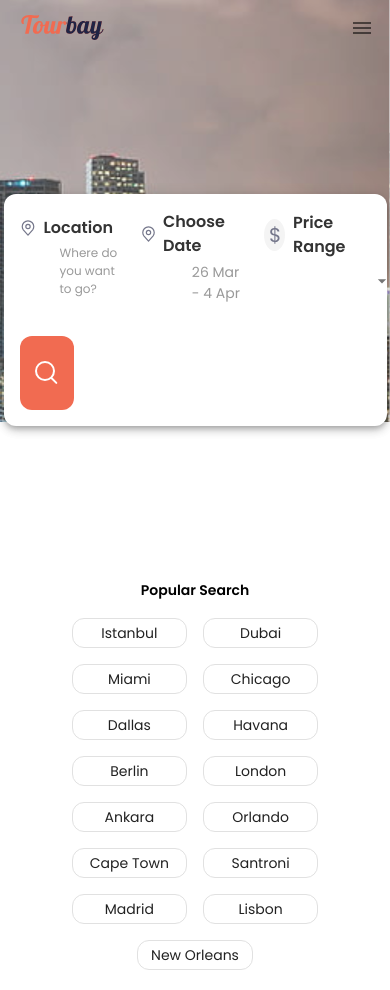
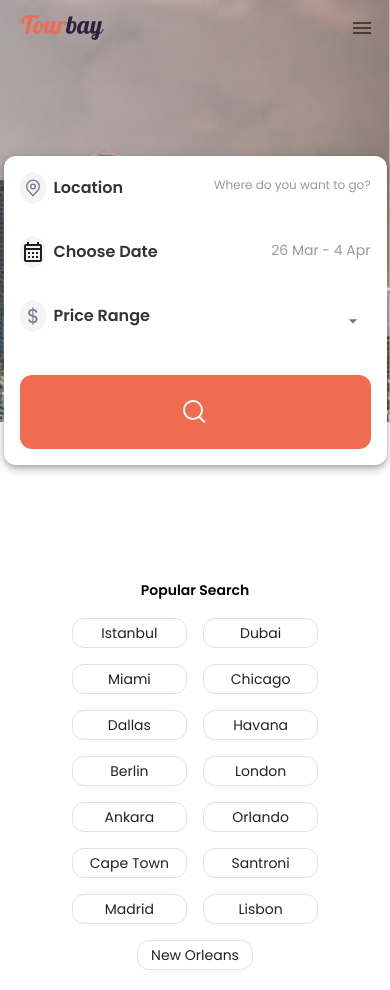
Before and after one commit to AyazAhmed5/tour-booking-system, a React (Create React App) app: page /explore-tour in a window 390 px wide. Built offline with nearby package versions, Linux system fonts and the light colour scheme.

Commit message:
Explore page is responsive along with inner containers

```diff
--- a/src/pages/ExploreTourPage/ExploreTour.css
+++ b/src/pages/ExploreTourPage/ExploreTour.css
@@ -38,3 +38,20 @@
     height: 110vh; /* Ensure the container spans the full viewport height */
   }
 }
+
+.css-iwtkcv-MuiButtonBase-root-MuiMenuItem-root.Mui-selected {
+  background-color: #f16b5133 !important;
+}
+@media (max-width: 700px) {
+  .location-date-box {
+    width: 100%;
+    flex-direction: row !important;
+    justify-content: space-between !important;
+  }
+  .middle-container {
+    flex-direction: column;
+  }
+  .button-search {
+    width: 100%;
+  }
+}
--- a/src/pages/ExploreTourPage/ExploreTourPage.tsx
+++ b/src/pages/ExploreTourPage/ExploreTourPage.tsx
@@ -4,19 +4,17 @@ import {
   Chip,
   FormControl,
   Grid,
-  InputLabel,
   MenuItem,
   Paper,
   Select,
   SelectChangeEvent,
-  Stack,
   Typography,
 } from "@mui/material";
-import bgImage from "../../assets/bgExploreTour.svg";
 import "./ExploreTour.css";
 import searchIcon from "../../assets/search-icon.svg";
 import locationIcon from "../../assets/location-icon.svg";
 import priceIcon from "../../assets/price-icon.svg";
+import CalendarMonthOutlinedIcon from "@mui/icons-material/CalendarMonthOutlined";
 import { useState } from "react";
 
 const ExploreTourPage = () => {
@@ -63,7 +61,7 @@ const ExploreTourPage = () => {
             justifyContent: "space-between",
             gap: 2,
             padding: { xs: 2, md: 3 },
-            width: { xs: "90%", sm: "60%", md: "50%" },
+            width: { xs: "90%", sm: "80%", md: "60%" },
             margin: "auto",
             borderRadius: "12px",
             zIndex: 2,
@@ -71,6 +69,7 @@ const ExploreTourPage = () => {
         >
           {/* Location Section */}
           <Box
+            className="location-date-box"
             sx={{
               display: "flex",
               flexDirection: "column",
@@ -78,8 +77,8 @@ const ExploreTourPage = () => {
               justifyContent: "center",
               flex: 1,
               paddingRight: { xs: 0, md: 2 },
-              borderRight: { xs: "none", md: "1px solid #E1E1E1" }, // Remove border on mobile
-              marginBottom: { xs: 2, md: 0 }, // Add space between rows on mobile
+              borderRight: { xs: "none", md: "1px solid #E1E1E1" },
+              marginBottom: { xs: 2, md: 0 },
             }}
           >
             <Box
@@ -89,11 +88,16 @@ const ExploreTourPage = () => {
                 gap: 1,
               }}
             >
-              <img
-                src={locationIcon}
-                alt="Location Icon"
-                style={{ width: "16px", height: "16px" }}
-              />
+              <div className="icon-outer-container">
+                <img
+                  src={locationIcon}
+                  alt="Explore Tour Background"
+                  style={{
+                    width: "14px",
+                    height: "18px",
+                  }}
+                />
+              </div>
               <Typography
                 sx={{
                   fontWeight: 600,
@@ -109,7 +113,7 @@ const ExploreTourPage = () => {
                 fontSize: "12px",
                 color: "#999",
                 marginTop: "4px",
-                marginLeft: "40px",
+                marginLeft: "25px",
               }}
             >
               Where do you want to go?
@@ -118,6 +122,7 @@ const ExploreTourPage = () => {
 
           {/* Date Section */}
           <Box
+            className="location-date-box"
             sx={{
               display: "flex",
               flexDirection: "column",
@@ -130,11 +135,9 @@ const ExploreTourPage = () => {
             }}
           >
             <Box sx={{ display: "flex", alignItems: "center", gap: 1 }}>
-              <img
-                src={locationIcon} // Replace with a date icon
-                alt="Date Icon"
-                style={{ width: "16px", height: "16px" }}
-              />
+              <div className="icon-outer-container">
+                <CalendarMonthOutlinedIcon />
+              </div>
               <Typography
                 sx={{
                   fontWeight: 600,
@@ -150,7 +153,7 @@ const ExploreTourPage = () => {
                 fontSize: "14px",
                 color: "#999",
                 marginTop: "4px",
-                marginLeft: "50px",
+                marginLeft: "25px",
               }}
             >
               26 Mar - 4 Apr
@@ -158,8 +161,8 @@ const ExploreTourPage = () => {
           </Box>
 
           {/* Price Range Section */}
-          {/* Price Range Section */}
           <Box
+            className="location-date-box"
             sx={{
               display: "flex",
               flexDirection: "column",
@@ -191,7 +194,7 @@ const ExploreTourPage = () => {
               fullWidth
               sx={{
                 borderRadius: "12px",
-                maxWidth: "300px",
+                maxWidth: "150px",
                 paddingLeft: "30px",
               }}
             >
@@ -201,20 +204,15 @@ const ExploreTourPage = () => {
                 value={priceRange}
                 onChange={handlePriceChange}
                 sx={{
-                  paddingRight: "22px", // Control padding around the dropdown icon
                   "& .MuiSelect-select": {
-                    padding: "10px 12px", // Adjust inner content padding
-                    lineHeight: "1.5", // Ensure consistency with the label height
-                  },
-                  "& .MuiOutlinedInput-root": {
-                    paddingRight: "8px", // Adjust the space for the dropdown icon
+                    padding: "10px 12px",
                   },
                   "& .MuiOutlinedInput-notchedOutline": {
-                    border: "none", // Optional: Remove the border
+                    border: "none",
                   },
                   "& .MuiSvgIcon-root": {
-                    fontSize: "20px", // Adjust the icon size
-                    right: "8px", // Ensure the icon is aligned to the right
+                    fontSize: "20px",
+                    right: "8px",
                   },
                 }}
               >
@@ -235,6 +233,7 @@ const ExploreTourPage = () => {
 
           {/* Search Button */}
           <Button
+            className="button-search"
             sx={{
               minWidth: "54px",
               height: "74px",
@@ -263,7 +262,7 @@ const ExploreTourPage = () => {
             alignItems: "center",
             justifyContent: "center",
             padding: "20px",
-            gap: 2, // Space between children
+            gap: 2,
           }}
         >
           <Typography
@@ -282,7 +281,7 @@ const ExploreTourPage = () => {
             spacing={2}
             justifyContent="center"
             sx={{
-              width: { xs: "75%", sm: "80%", md: "90%" }, // Responsive width
+              width: { xs: "75%", sm: "80%", md: "90%" },
             }}
           >
             {popularDestinations.map((destination, index) => (
@@ -294,8 +293,8 @@ const ExploreTourPage = () => {
                   variant="outlined"
                   sx={{
                     width: "100%",
-                    fontSize: { xs: "14px", sm: "16px", md: "18px" }, // Responsive font size
-                    height: { xs: "15px", sm: "20px", md: "35px" }, // Responsive height
+                    fontSize: { xs: "14px", sm: "16px", md: "18px" },
+                    height: { xs: "15px", sm: "20px", md: "35px" },
                   }}
                 />
               </Grid>
```
